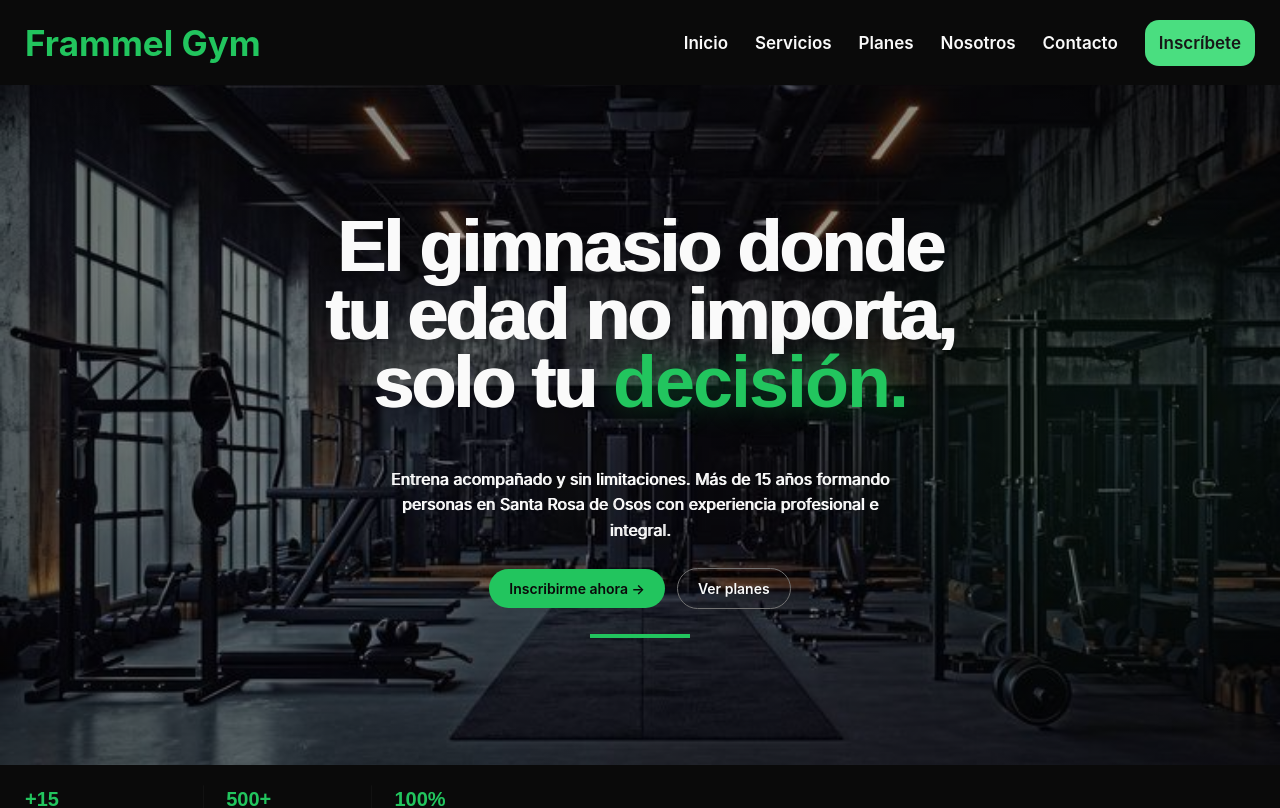
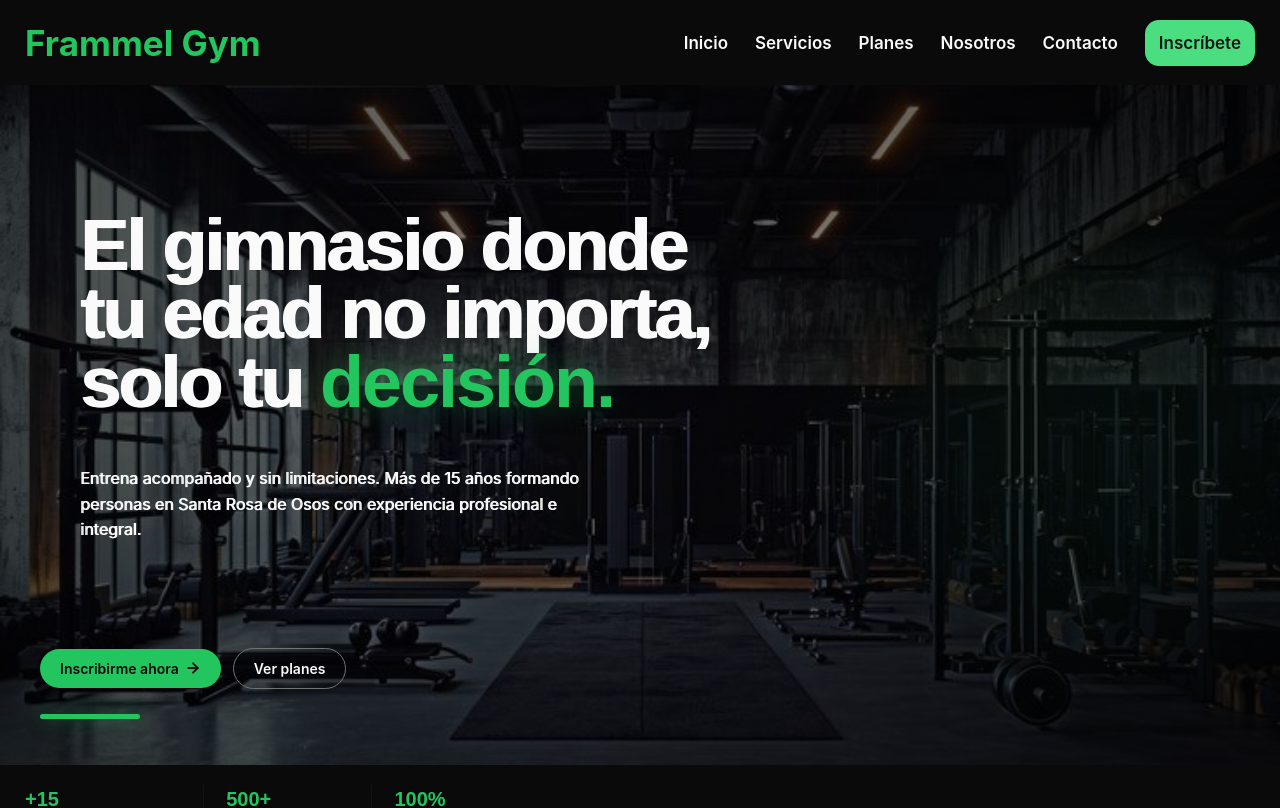
Before and after one commit to yepetopg/FrammelGym, a React (Create React App) app: page / in a window 1280 px wide. Shown: the top 808 px of the page. Built offline with nearby package versions, Linux system fonts and the light colour scheme.

Commit message:
feat(home): improve hero section structure and styling

```diff
--- a/src/features/Home/components/layout/HeroSection/HeroSection.jsx
+++ b/src/features/Home/components/layout/HeroSection/HeroSection.jsx
@@ -2,31 +2,37 @@ import heroSectionStyles from './heroSection.module.css'
 
 export const HeroSection = () => {
     return (
-        <section className={heroSectionStyles.heroSection}>
-            <div className={heroSectionStyles.heroContent}>
+        <section className={heroSectionStyles.heroSection} >
+            <div className={heroSectionStyles.heroInner}>
 
-                 <h1>
-                    El gimnasio donde tu edad no importa, solo tu{' '}
-                    <span>decisión.</span>
+            <article className={heroSectionStyles.heroContent}>
+             <h1>
+                    El gimnasio donde tu edad no importa, solo tu
+                    <span> decisión.</span>
                 </h1>
+
                 <p>
                     Entrena acompañado y sin limitaciones. Más de 15 años
                     formando personas en Santa Rosa de Osos con experiencia
                     profesional e integral.
                 </p>
-            <div className={heroSectionStyles.heroActions}>
+                </article>
+
+            <article className={heroSectionStyles.heroActions}>
                     <a href="#contacto">
-                        Inscribirme ahora →
+                        Inscribirme ahora
+                        <img src='/arrow-right.svg' alt=''/>
                     </a>
 
                     <a href="#planes">
                         Ver planes
                     </a>
-                </div>
+                </article>
+
                  <div className={heroSectionStyles.heroAccent}></div>
 
+                 </div>
 
-            </div>
              <div className={heroSectionStyles.heroGlow}></div>
 
         </section>
--- a/src/features/Home/components/layout/HeroSection/heroSection.module.css
+++ b/src/features/Home/components/layout/HeroSection/heroSection.module.css
@@ -3,7 +3,9 @@
     min-height: 85vh;
 
     display: flex;
+
     align-items: center;
+
 
     background-image: url('../../../assets/images/gym-hero-background.jpg');
     background-size: cover;
@@ -20,14 +22,13 @@
    background:
     radial-gradient(
         circle at center,
-        rgba(0, 0, 0, 0.25) 0%,
-        rgba(0, 0, 0, 0.55) 100%
+        rgba(0, 0, 0, 0.40) 0%,
+        rgba(0, 0, 0, 0.70) 100%
     );
 
     z-index: 1;
 }
-
-.heroContent {
+.heroInner {
     position: relative;
     z-index: 2;
 
@@ -35,12 +36,20 @@
     max-width: 1200px;
 
     margin: 0 auto;
-    padding: 80px 40px;
 
     display: flex;
     flex-direction: column;
-    align-items: center;
-    text-align: center;
+    align-items: flex-start;
+}
+
+.heroContent {
+width: 100%;
+padding: 80px 40px;
+
+display: flex;
+flex-direction: column;
+align-items: flex-start;
+text-align: left;
 }
 
 .heroContent h1 {
@@ -48,6 +57,9 @@
     margin: 0 0 25px;
     color: var(--neutral-50);
     font-family: var(--font-heading);
+
+    /* Tamaño principal del título del Hero en desktop */
+
     font-size: 72px;
     font-weight: var(--font-extrabold);
     line-height: 0.95;
@@ -57,6 +69,7 @@
 .heroContent h1 span {
     color: var(--primary-500);
     display: inline-block;
+    white-space: pre;
     text-shadow: 0 0 30px rgba(34, 197, 94, 0.35);
 }
 
@@ -75,11 +88,14 @@
     display: flex;
 
     align-items: center;
+    justify-content: center;
     gap: 12px;
     margin-top: 25px;
 }
 .heroActions a {
-
+display: inline-flex;
+align-items: center;
+justify-content: center;
 
     padding: 11px 20px;
     border-radius: 999px;
@@ -89,6 +105,12 @@
     text-decoration: none;
     transition: transform 0.2s ease, opacity 0.2s ease;
 
+}
+.heroActions a img {
+    width: 16px;
+    height: 16px;
+    margin-left: 6px;
+    vertical-align: middle;
 }
 .heroActions a:first-child{
 background-color: var(--primary-500);
@@ -155,10 +177,13 @@ color: var(--neutral-950);
 .heroAccent {
     width: 100px;
 
-    height: 4px;
+    height: 5px;
     margin-top: 25px;
 
     background-color: var(--primary-500);
+    box-shadow: 0 0 18px rgba(34, 197, 94, 0.45);
+
+    border-radius: 999px;
 }
 
 .heroGlow {
```
